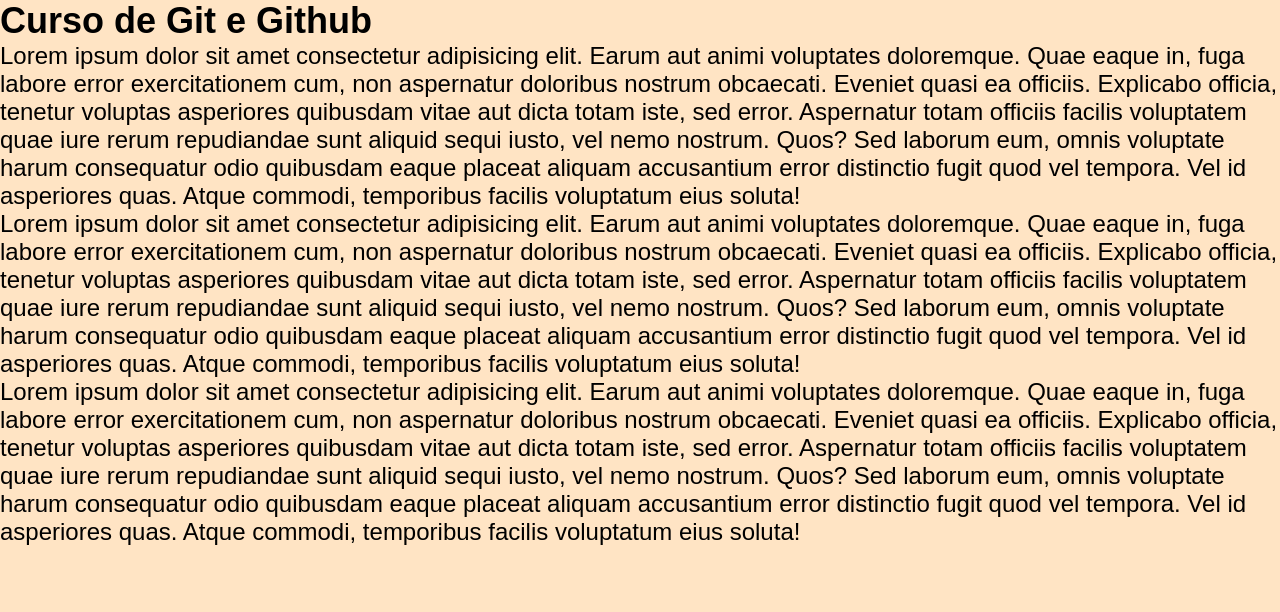
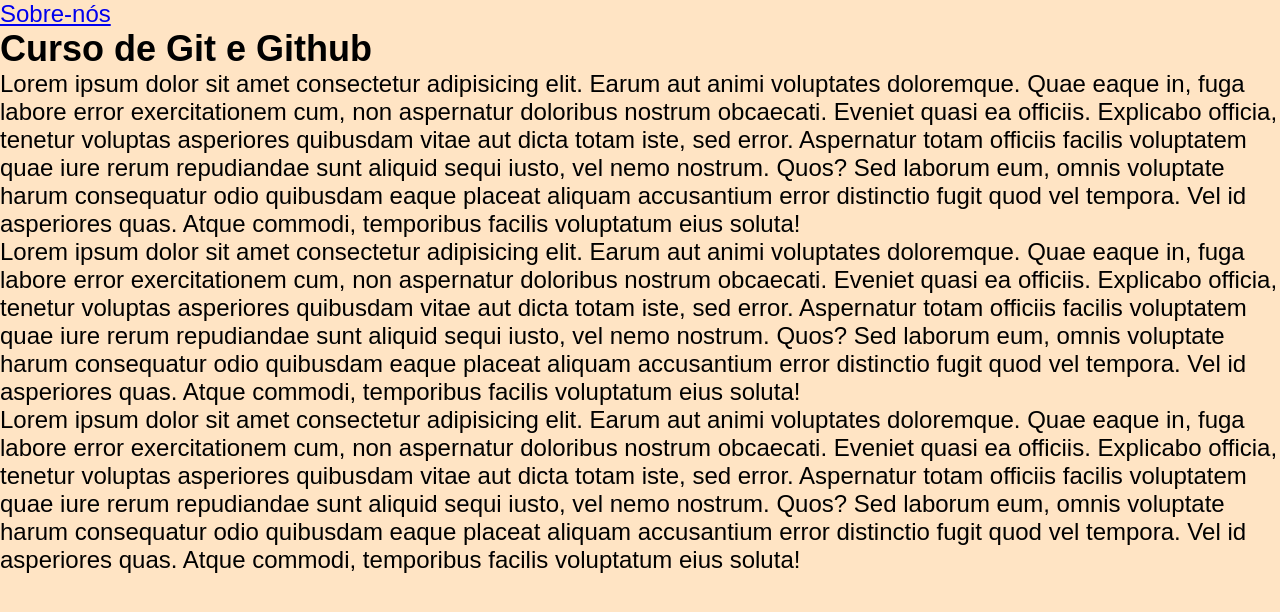
Before and after one commit to DevHBatalha/test, a plain HTML site: page index.html in a window 1280 px wide. Drawn offline with Linux system fonts and the light colour scheme.

Commit message:
Adicionado página sobre-nós

```diff
--- a/index.html
+++ b/index.html
@@ -8,6 +8,9 @@
   </head>
   <body>
     <section>
+      <nav>
+        <a href="sobre-nos.html">Sobre-nós</a>
+      </nav>
       <h1>Curso de Git e Github</h1>
       <p>
         Lorem ipsum dolor sit amet consectetur adipisicing elit. Earum aut animi
--- a/style.css
+++ b/style.css
@@ -9,3 +9,8 @@ body {
     font-family: sans-serif;
     font-size: 24px;
 }
+h1 {
+    font-size: 36px;
+    font-family: Arial, Helvetica, sans-serif;
+    color: black;
+}
```
Also changed, not shown: sobre-nos.html (added, +18 -0 lines).
